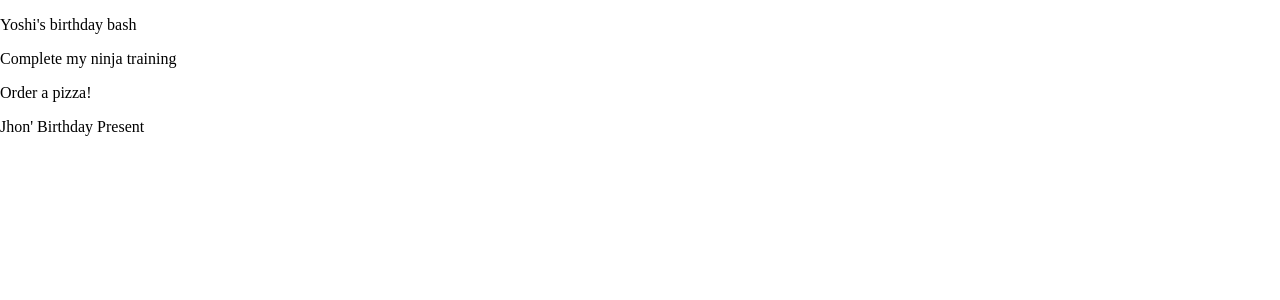
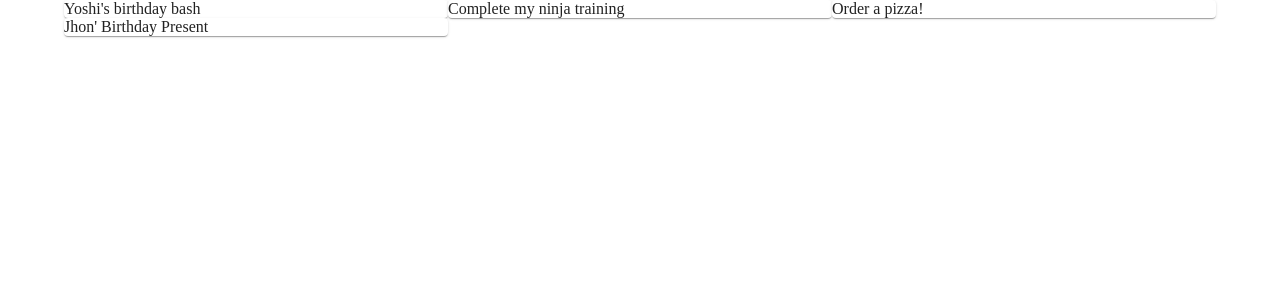
Before and after one commit to KazutoKuro/materialui-notes, a React (Create React App) app: page / in a window 1280 px wide. Shown: the top 300 px of the page. Built offline with nearby package versions, Linux system fonts and the light colour scheme; data requests are answered from the project's data file.

Commit message:
L-10: Grid System

```diff
--- a/src/pages/Notes.js
+++ b/src/pages/Notes.js
@@ -1,4 +1,7 @@
 import React, { useEffect, useState } from 'react'
+import { Grid } from '@mui/material'
+import { Paper } from '@mui/material'
+import { Container } from '@mui/material'
 
 export default function Notes() {
   const [notes, setNotes] = useState([])
@@ -9,10 +12,29 @@
   }, [])
 
   return (
-    <div>
-      {notes.map(note => (
-        <p key={note.id}>{ note.title }</p>
-      ))}
-    </div>
+    <Container>
+      {/* <Grid container>
+        <Grid item xs={12} sm={6} md={3}>
+          <Paper>1</Paper>
+        </Grid>
+        <Grid item xs={12} sm={6} md={3}>
+          <Paper>2</Paper>
+        </Grid>
+        <Grid item xs={12} sm={6} md={3}>
+          <Paper>3</Paper>
+        </Grid>
+        <Grid item xs={12} sm={6} md={3}>
+          <Paper>4</Paper>
+        </Grid>
+      </Grid> */}
+
+      <Grid container>
+        {notes.map(note => (
+          <Grid item key={note.id} xs={12} md={6} lg={4}>
+            <Paper>{ note.title }</Paper>
+          </Grid>
+        ))}
+      </Grid>
+    </Container>
   )
 }
```
